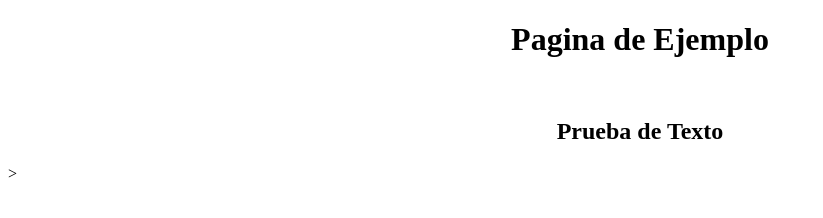
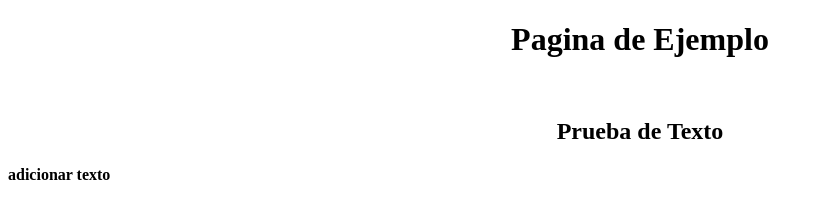
Before and after one commit to JaimePjs/PruebaGit, a plain HTML site: page index.html in a window 1280 px wide. Shown: the whole page, without its empty margins (0-823 px from the left). Drawn offline with Linux system fonts and the light colour scheme.

Commit message:
se adiciono texto en h4

```diff
--- a/index.html
+++ b/index.html
@@ -9,6 +9,7 @@
 		<br>
 		<h2>Prueba de Texto</h2>
 	</center>
+	<h4>adicionar texto</h4>
 
 </body>
-</html>>
+</html>
```
